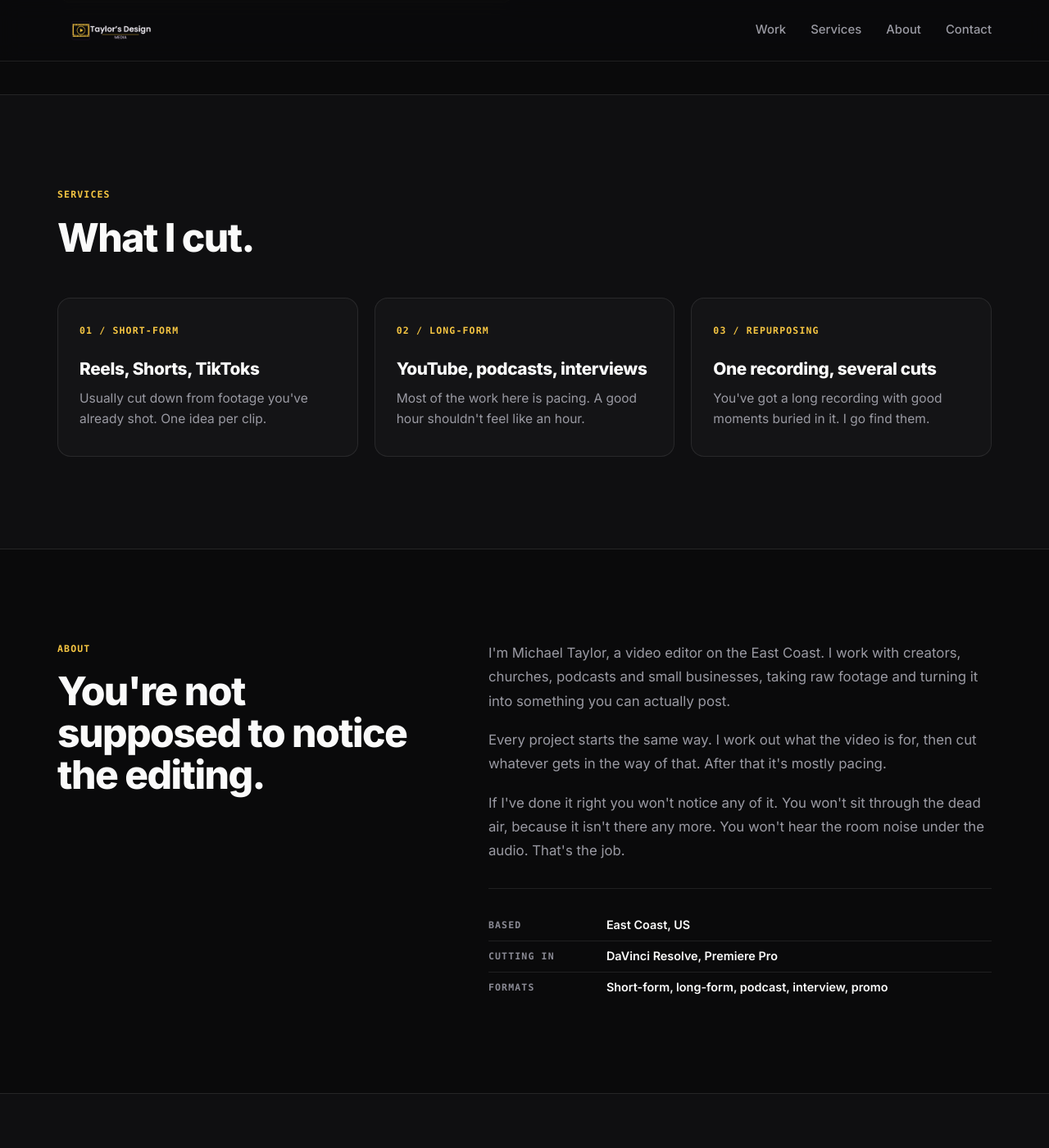
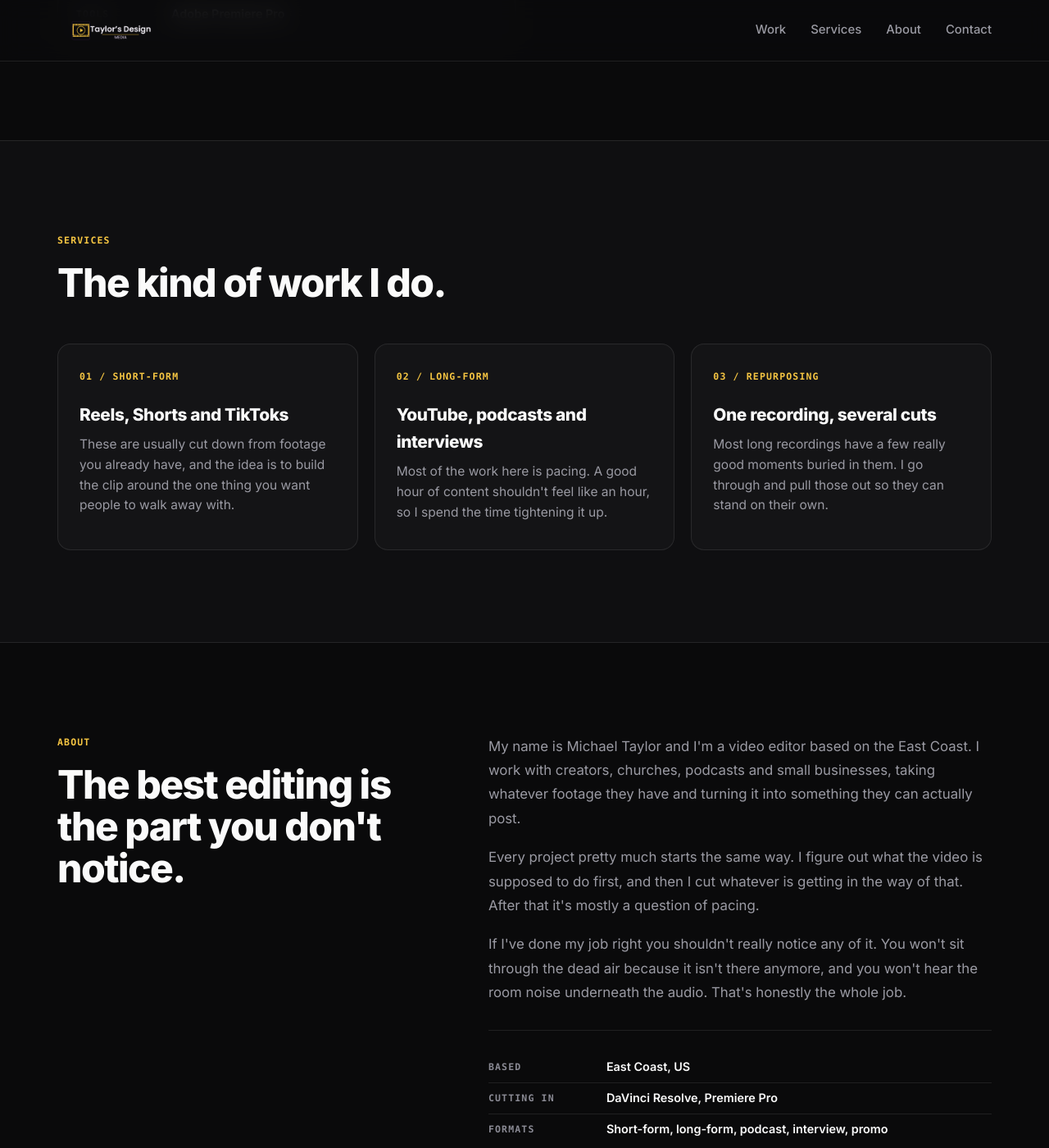
Before and after one commit to Dingohop/Dingohop.github.io, a Jekyll site: the page built from index.html, in a window 1280 px wide and 1400 px high, scrolled down 3832 px. Shown: the whole window at 82% size. Built offline with Jekyll 4.4.1, drawn with Linux system fonts in a browser that asks for light colours; some of the changed text lies outside the part shown.

Commit message:
Rewrite the copy in Michael's own voice
Fixes the two lines he flagged and reworks the rest to match how he
actually writes, based on ten samples of his own prose.

What the samples showed, across 388 sentences: mean 23 words with a
quarter over 30, "I think" 30 times, "I feel" 19, habitual softeners
("pretty much", "honestly", "really", "simply put"), long sentences
joined with and/but/so, almost no fragments, and zero em dashes. The
previous copy was the opposite of that: clipped, fragment-heavy and
built on parallel constructions.

- "I cut video that keeps people watching" -> "I edit videos that keep
  people watching". The singular mass noun against "keeps" was the part
  that read wrong.
- "You've got a long recording with good moments buried in it. I go find
  them." -> "Most long recordings have a few really good moments buried
  in them. I go through and pull those out so they can stand on their
  own."
- About, services and contact rewritten with his connective rhythm and
  softeners. Body copy now averages 15 words a sentence with a 5 to 29
  spread, rather than a flat 10 to 12.

Co-Authored-By: Claude Opus 5 <noreply@anthropic.com>
Claude-Session: https://claude.ai/code/session_01Dmctd5YXZwp2xdF37uCmkF

```diff
--- a/index.html
+++ b/index.html
@@ -12,9 +12,9 @@ description: >-
 
   <div class="container hero-content">
     <p class="eyebrow hero-reveal hero-reveal-1">Video Editor &middot; East Coast</p>
-    <h1 id="page-title" class="hero-reveal hero-reveal-2">I cut video that keeps people watching.</h1>
-    <p class="hero-text hero-reveal hero-reveal-3">Short clips, podcasts, interviews, long YouTube edits. I work with
-      creators, churches and small businesses.</p>
+    <h1 id="page-title" class="hero-reveal hero-reveal-2">I edit videos that keep people watching.</h1>
+    <p class="hero-text hero-reveal hero-reveal-3">I work with creators, churches and small businesses, editing
+      everything from short social clips to long-form YouTube and podcasts.</p>
     <div class="hero-actions hero-reveal hero-reveal-4">
       <a href="#work" class="btn btn-primary">View the work</a>
       <a href="#contact" class="btn btn-ghost">Start a project</a>
@@ -50,7 +50,7 @@ description: >-
     <div class="section-heading">
       <p class="eyebrow">Selected Work</p>
       <h2 id="work-heading">Recent work.</h2>
-      <p>Where I have the numbers, I've put them in. How much footage came in, how much went out.</p>
+      <p>Where I have the numbers I've put them in, so you can see how much footage came in and what it ended up as.</p>
     </div>
 
     {% assign categories = site.projects | map: "category" | uniq | sort %}
@@ -80,24 +80,27 @@ description: >-
   <div class="container">
     <div class="section-heading">
       <p class="eyebrow">Services</p>
-      <h2 id="services-heading">What I cut.</h2>
+      <h2 id="services-heading">The kind of work I do.</h2>
     </div>
 
     <div class="services-list">
       <article class="service-row">
         <span>01 / Short-Form</span>
-        <h3>Reels, Shorts, TikToks</h3>
-        <p>Usually cut down from footage you've already shot. One idea per clip.</p>
+        <h3>Reels, Shorts and TikToks</h3>
+        <p>These are usually cut down from footage you already have, and the idea is to build the clip around the one
+          thing you want people to walk away with.</p>
       </article>
       <article class="service-row">
         <span>02 / Long-Form</span>
-        <h3>YouTube, podcasts, interviews</h3>
-        <p>Most of the work here is pacing. A good hour shouldn't feel like an hour.</p>
+        <h3>YouTube, podcasts and interviews</h3>
+        <p>Most of the work here is pacing. A good hour of content shouldn't feel like an hour, so I spend the time
+          tightening it up.</p>
       </article>
       <article class="service-row">
         <span>03 / Repurposing</span>
         <h3>One recording, several cuts</h3>
-        <p>You've got a long recording with good moments buried in it. I go find them.</p>
+        <p>Most long recordings have a few really good moments buried in them. I go through and pull those out so they
+          can stand on their own.</p>
       </article>
     </div>
   </div>
@@ -107,15 +110,17 @@ description: >-
   <div class="container about-grid">
     <div>
       <p class="eyebrow">About</p>
-      <h2 id="about-heading">You're not supposed to notice the editing.</h2>
+      <h2 id="about-heading">The best editing is the part you don't notice.</h2>
     </div>
     <div class="about-copy">
-      <p>I'm Michael Taylor, a video editor on the East Coast. I work with creators, churches, podcasts and small
-        businesses, taking raw footage and turning it into something you can actually post.</p>
-      <p>Every project starts the same way. I work out what the video is for, then cut whatever gets in the way of
-        that. After that it's mostly pacing.</p>
-      <p>If I've done it right you won't notice any of it. You won't sit through the dead air, because it isn't there
-        any more. You won't hear the room noise under the audio. That's the job.</p>
+      <p>My name is Michael Taylor and I'm a video editor based on the East Coast. I work with creators, churches,
+        podcasts and small businesses, taking whatever footage they have and turning it into something they can
+        actually post.</p>
+      <p>Every project pretty much starts the same way. I figure out what the video is supposed to do first, and then
+        I cut whatever is getting in the way of that. After that it's mostly a question of pacing.</p>
+      <p>If I've done my job right you shouldn't really notice any of it. You won't sit through the dead air because
+        it isn't there anymore, and you won't hear the room noise underneath the audio. That's honestly the whole
+        job.</p>
 
       <dl class="about-facts">
         <div class="spec-row"><dt>Based</dt><dd>East Coast, US</dd></div>
@@ -130,8 +135,8 @@ description: >-
   <div class="container contact-layout">
     <div class="contact-intro">
       <p class="eyebrow">Contact</p>
-      <h2 id="contact-heading">Have something to cut?</h2>
-      <p>Tell me a bit about the project and I'll get back to you.</p>
+      <h2 id="contact-heading">Got a project you need edited?</h2>
+      <p>Tell me a little about what you're working on and I'll get back to you.</p>
     </div>
 
     <form class="contact-form" id="contact-form" data-mailto="{{ site.email }}">
```
